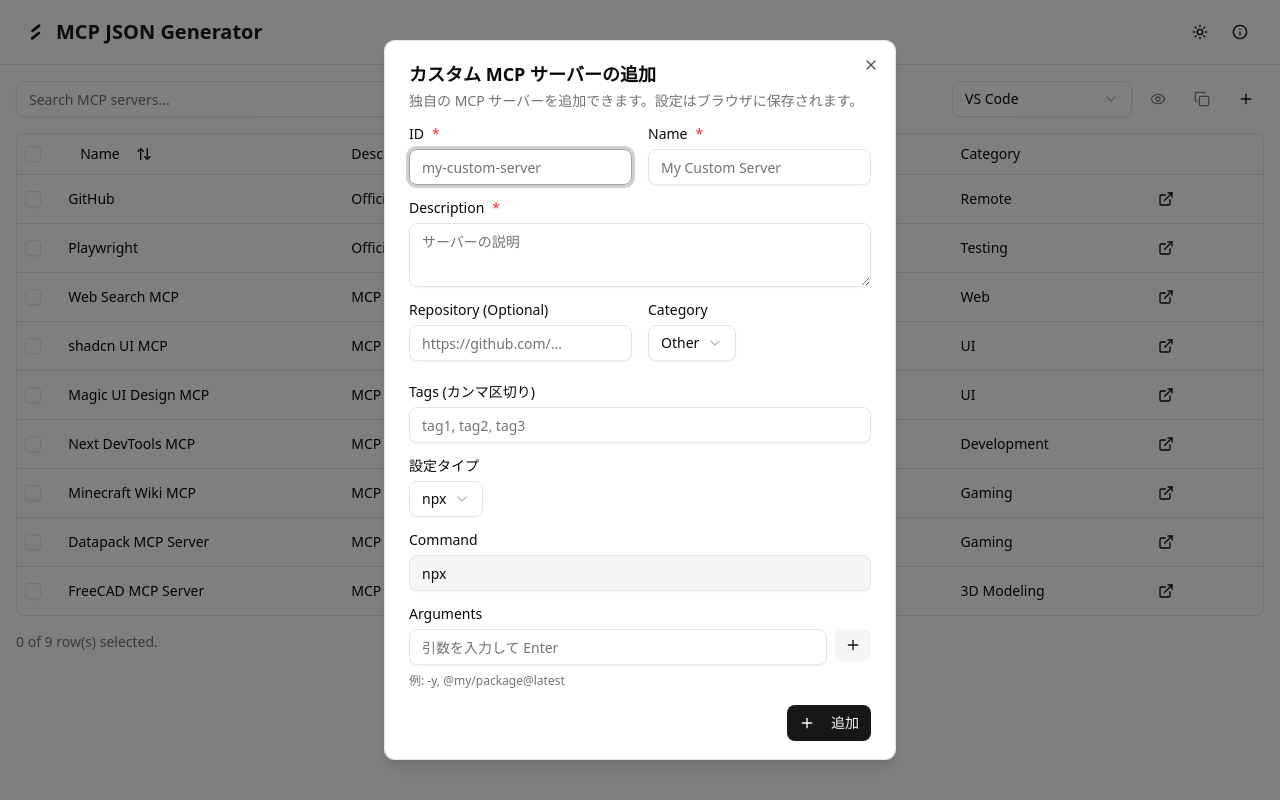
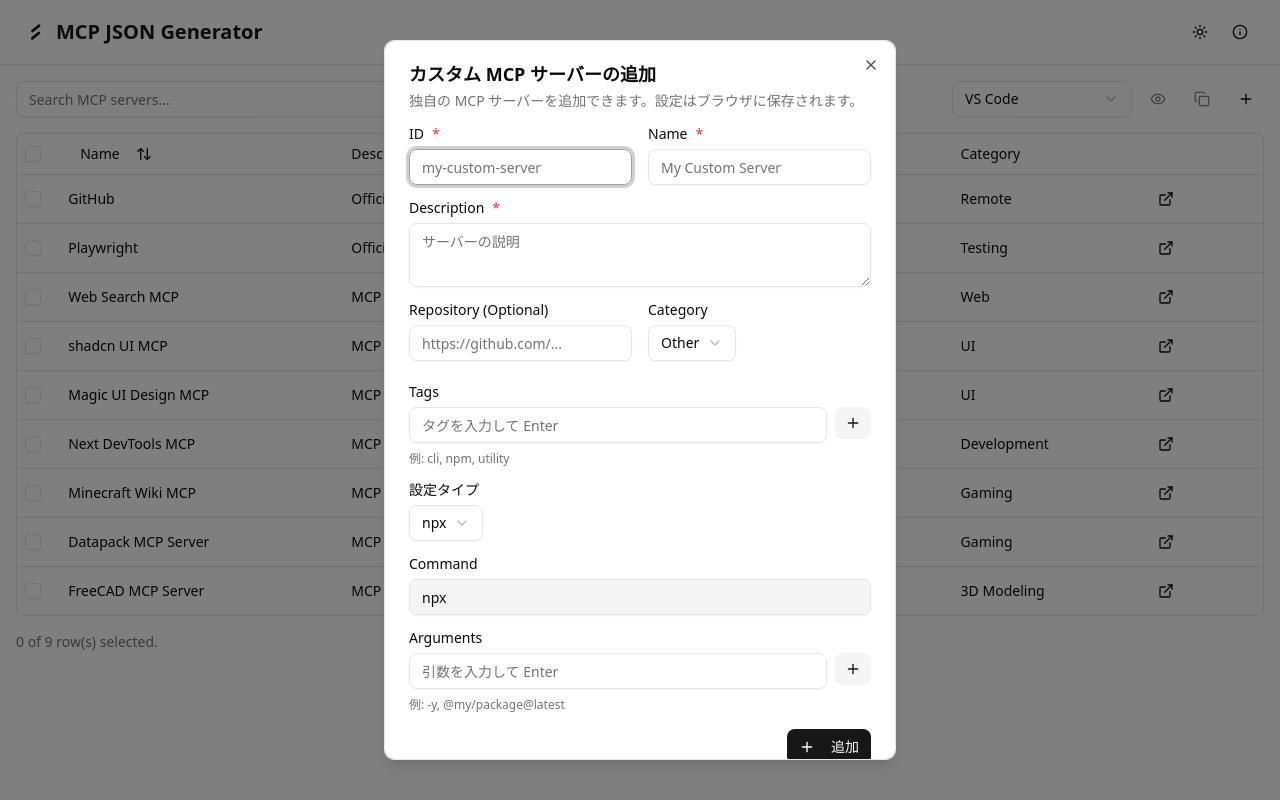
Before and after one commit to sharo-jef/mcp-json-generator, a Next.js app: page / in a window 1280 px wide. Both pictures are taken after a click on the button 1246 px from the left and 99 px from the top of the page. Built offline with nearby package versions, Linux system fonts and the light colour scheme.

Commit message:
refactor: improve tags input UI to match arguments pattern

```diff
--- a/src/components/custom-mcp-dialog.tsx
+++ b/src/components/custom-mcp-dialog.tsx
@@ -58,7 +58,7 @@
     description: "",
     repository: "",
     category: "Other",
-    tags: "",
+    tags: [] as string[],
     configType: "npx" as ConfigType,
     command: "",
     args: [] as string[],
@@ -66,6 +66,7 @@
     customConfig: "",
   });
   const [currentArg, setCurrentArg] = useState("");
+  const [currentTag, setCurrentTag] = useState("");
 
   // Auto-set command when configType changes
   useEffect(() => {
@@ -83,7 +84,7 @@
       description: "",
       repository: "",
       category: "Other",
-      tags: "",
+      tags: [],
       configType: "npx",
       command: "",
       args: [],
@@ -91,6 +92,7 @@
       customConfig: "",
     });
     setCurrentArg("");
+    setCurrentTag("");
   }, []);
 
   // Load editing server data when dialog opens
@@ -127,7 +129,7 @@
         description: editingServer.description,
         repository: editingServer.repository || "",
         category: editingServer.category,
-        tags: editingServer.tags.join(", "),
+        tags: editingServer.tags || [],
         configType,
         command,
         args,
@@ -190,7 +192,7 @@
       repository: formData.repository || undefined,
       config,
       category: formData.category,
-      tags: formData.tags.split(",").map((tag) => tag.trim()),
+      tags: formData.tags,
     };
 
     if (editingServer) {
@@ -303,15 +305,72 @@
           </div>
 
           <div className="space-y-2">
-            <Label htmlFor="tags">Tags (カンマ区切り)</Label>
-            <Input
-              id="tags"
-              value={formData.tags}
-              onChange={(e) =>
-                setFormData({ ...formData, tags: e.target.value })
-              }
-              placeholder="tag1, tag2, tag3"
-            />
+            <Label htmlFor="tags">Tags</Label>
+            <div className="space-y-2">
+              <div className="flex gap-2">
+                <Input
+                  id="tags"
+                  value={currentTag}
+                  onChange={(e) => setCurrentTag(e.target.value)}
+                  onKeyDown={(e) => {
+                    if (e.key === "Enter") {
+                      e.preventDefault();
+                      if (currentTag.trim()) {
+                        setFormData({
+                          ...formData,
+                          tags: [...formData.tags, currentTag.trim()],
+                        });
+                        setCurrentTag("");
+                      }
+                    }
+                  }}
+                  placeholder="タグを入力して Enter"
+                />
+                <Button
+                  type="button"
+                  variant="secondary"
+                  size="sm"
+                  onClick={() => {
+                    if (currentTag.trim()) {
+                      setFormData({
+                        ...formData,
+                        tags: [...formData.tags, currentTag.trim()],
+                      });
+                      setCurrentTag("");
+                    }
+                  }}
+                >
+                  <Plus className="h-4 w-4" />
+                </Button>
+              </div>
+              {formData.tags.length > 0 && (
+                <div className="flex flex-wrap gap-2">
+                  {formData.tags.map((tag, index) => (
+                    <div
+                      key={`tag-${tag}-${index}-${formData.tags.length}`}
+                      className="flex items-center gap-1 bg-secondary text-secondary-foreground px-2 py-1 rounded-md text-sm"
+                    >
+                      <span>{tag}</span>
+                      <button
+                        type="button"
+                        onClick={() => {
+                          setFormData({
+                            ...formData,
+                            tags: formData.tags.filter((_, i) => i !== index),
+                          });
+                        }}
+                        className="ml-1 hover:text-destructive"
+                      >
+                        ×
+                      </button>
+                    </div>
+                  ))}
+                </div>
+              )}
+              <p className="text-xs text-muted-foreground">
+                例: cli, npm, utility
+              </p>
+            </div>
           </div>
 
           <div className="space-y-2">
```
